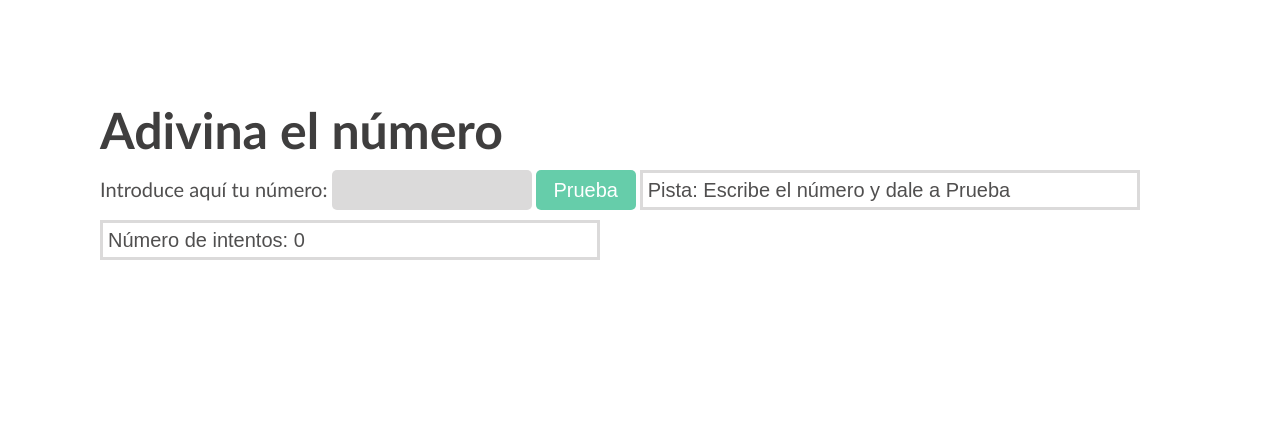
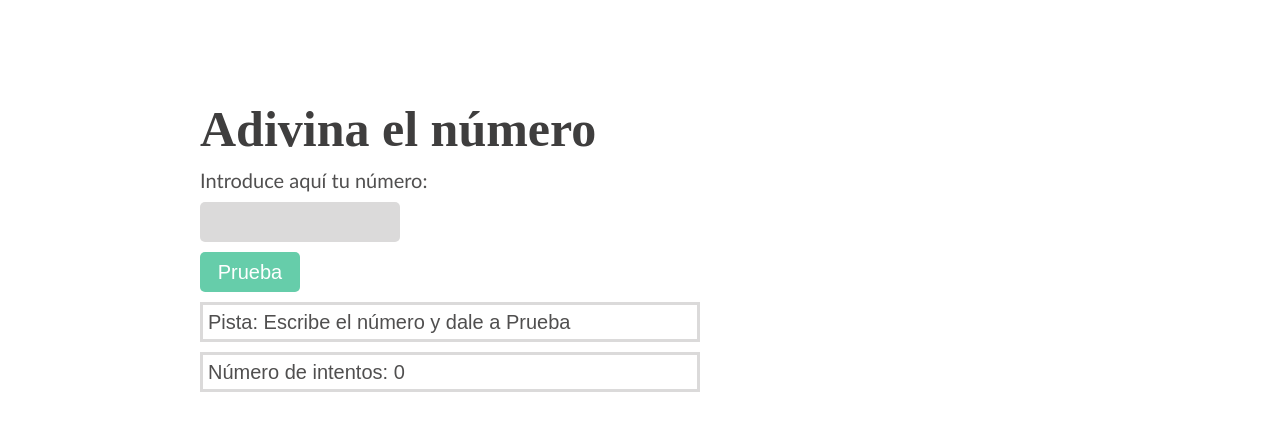
Before and after one commit to Adalab/modulo-2-evaluacion-intermedia-LuciaMezquida, a plain HTML site: page index.html in a window 1280 px wide. Drawn offline with Linux system fonts and the light colour scheme.

Commit message:
Fix form style

```diff
--- a/index.html
+++ b/index.html
@@ -12,9 +12,9 @@
     <title>Adivina el número</title>
   </head>
   <body>
-    <section class="game js-game">
+    <section>
       <h1 class="title">Adivina el número</h1>
-      <form action="GET">
+      <form class="game" action="GET">
         <label class="guess" for="guess">Introduce aquí tu número:</label>
         <input type="text" name="guess" id="guess" class="number js-number" />
         <input type="button" name="button" id="button" value="Prueba" class="button js-button" />
--- a/style.css
+++ b/style.css
@@ -4,16 +4,17 @@
   padding: 0;
 }
 
+.title {
+  font-size: 50px;
+  color: rgb(63, 62, 62);
+  padding: 100px 200px 0;
+}
 .game {
   display: flex;
   flex-direction: column;
-  padding: 100px;
+  padding: 0 200px;
   font-family: "Trebuchet MS", "Lucida Sans Unicode", "Lucida Grande", "Lucida Sans", Arial,
     sans-serif;
-}
-.title {
-  font-size: 50px;
-  color: rgb(63, 62, 62);
 }
 .guess,
 .number,
```
